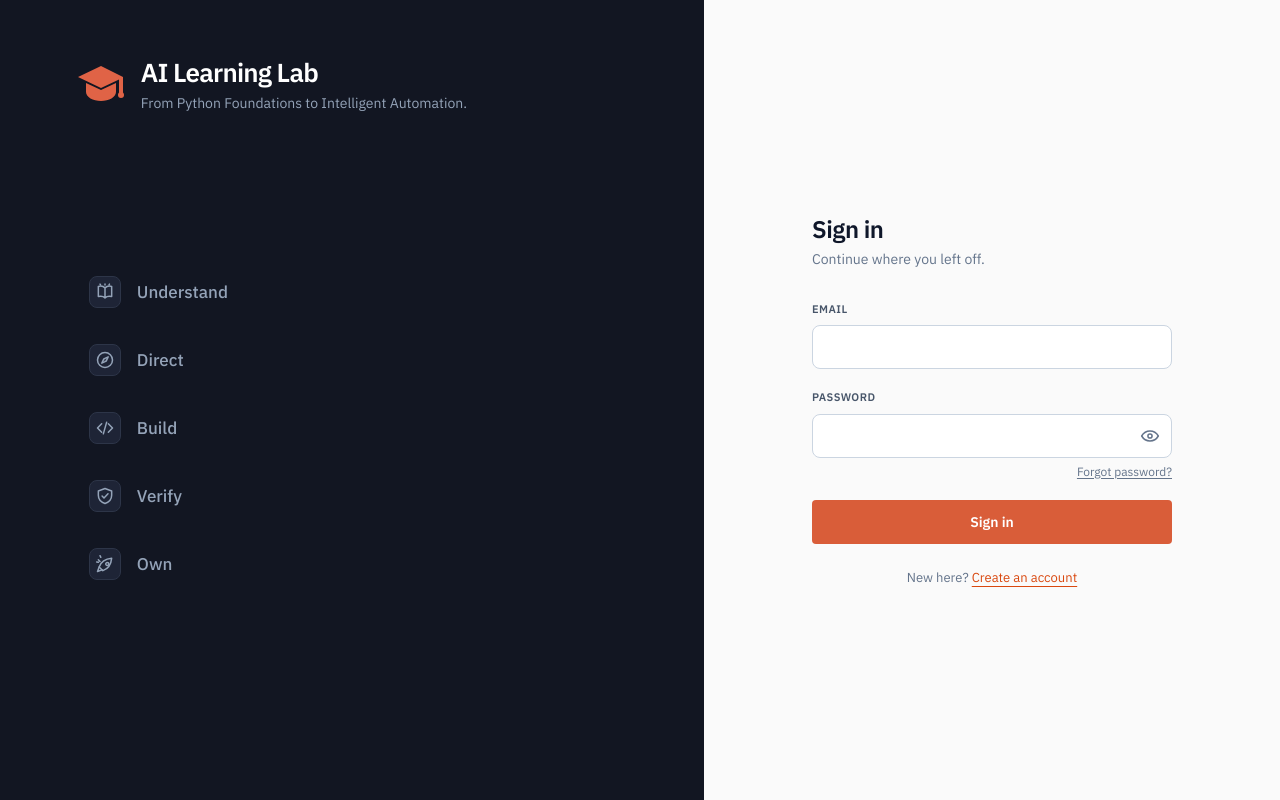
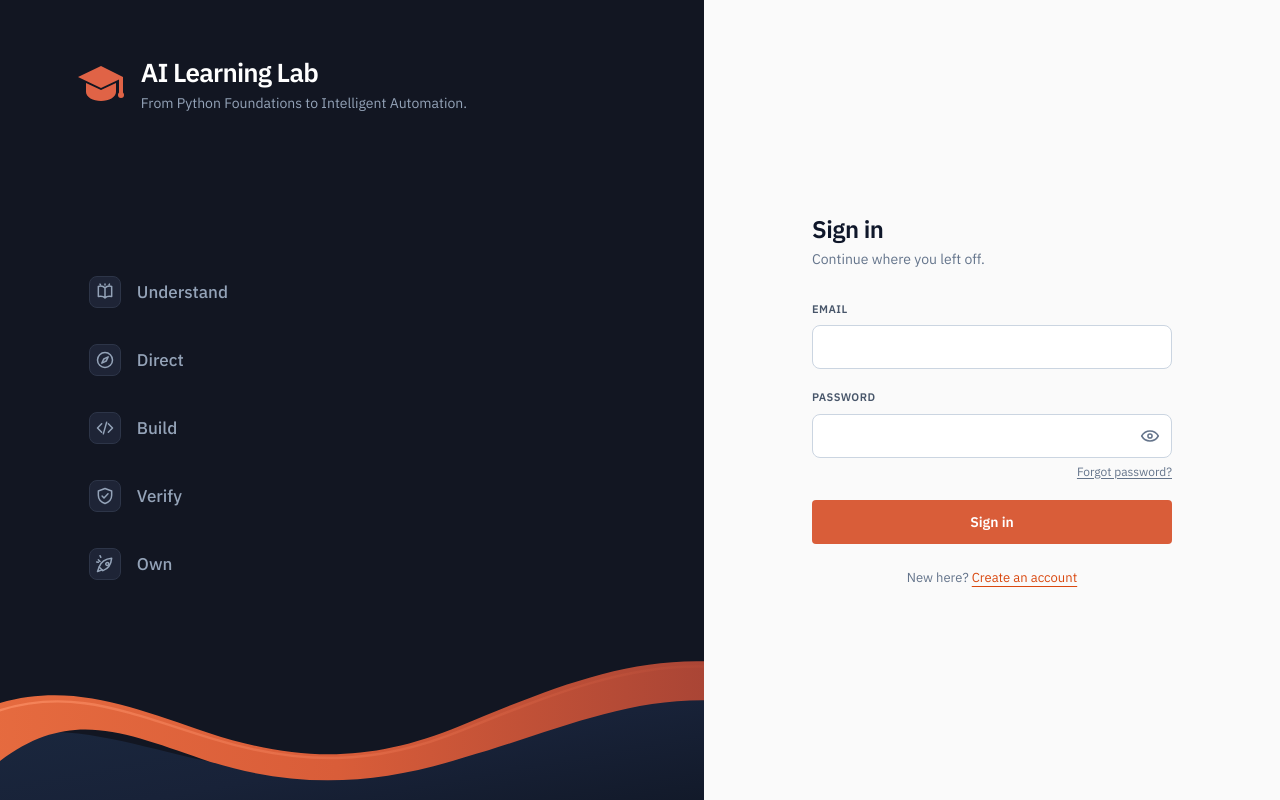
Before and after one commit to realjeffvictor/AI-Learning-Lab, a React (Vite) app in the folder frontend/: page /login in a window 1280 px wide. Built offline with nearby package versions, Linux system fonts and the light colour scheme; no server answers.

Commit message:
adding wave svg

```diff
--- a/frontend/src/features/auth/SignInLayout.tsx
+++ b/frontend/src/features/auth/SignInLayout.tsx
@@ -89,7 +89,45 @@ export function SignInLayout({ title, subtitle, footer, children }: SignInLayout
   return (
     <main className="grid min-h-screen bg-[#FAFAFA] lg:grid-cols-[55fr_45fr]">
       <section className="relative flex min-h-[560px] flex-col overflow-hidden bg-[#121622] px-7 py-10 text-white sm:px-12 sm:py-12 lg:min-h-screen lg:px-[clamp(3rem,6vw,6rem)] lg:py-14">
-        <Link to="/" className="flex w-fit items-center gap-4 rounded-sm text-white no-underline">
+        <svg
+          viewBox="0 0 900 280"
+          preserveAspectRatio="none"
+          className="pointer-events-none absolute inset-x-0 bottom-0 z-0 h-[220px] w-full sm:h-[250px] lg:h-[230px]"
+          aria-hidden="true"
+        >
+          <defs>
+            <linearGradient id="sidebar-wave-navy" x1="0" y1="0" x2="1" y2="1">
+              <stop offset="0" stopColor="#1B2940" />
+              <stop offset="0.55" stopColor="#182238" />
+              <stop offset="1" stopColor="#111827" />
+            </linearGradient>
+            <linearGradient id="sidebar-wave-orange" x1="0" y1="0" x2="1" y2="0">
+              <stop offset="0" stopColor="#E66B3F" />
+              <stop offset="0.48" stopColor="#D95D39" />
+              <stop offset="1" stopColor="#A84435" />
+            </linearGradient>
+            <linearGradient id="sidebar-wave-highlight" x1="0" y1="0" x2="1" y2="0">
+              <stop offset="0" stopColor="#FF956B" stopOpacity="0.65" />
+              <stop offset="0.6" stopColor="#F17A56" stopOpacity="0.32" />
+              <stop offset="1" stopColor="#E06346" stopOpacity="0.08" />
+            </linearGradient>
+          </defs>
+          <path
+            d="M-20 204 C130 174 222 244 372 243 C530 242 640 174 772 145 C828 133 875 134 920 142 L920 300 L-20 300 Z"
+            fill="url(#sidebar-wave-navy)"
+          />
+          <path
+            d="M-20 168 C84 132 164 166 266 198 C380 234 474 235 588 190 C704 144 805 104 920 112 L920 159 C802 153 708 197 594 228 C478 263 374 267 258 230 C150 195 80 164 -20 248 L-20 300 L0 300 L0 238 Z"
+            fill="url(#sidebar-wave-orange)"
+          />
+          <path
+            d="M-10 174 C88 140 164 174 270 205 C383 238 478 239 591 195 C703 152 806 112 910 118"
+            fill="none"
+            stroke="url(#sidebar-wave-highlight)"
+            strokeWidth="3"
+          />
+        </svg>
+        <Link to="/" className="relative z-10 flex w-fit items-center gap-4 rounded-sm text-white no-underline">
           <svg viewBox="0 0 48 40" className="h-10 w-12 shrink-0 text-[#E06346]" fill="currentColor" aria-hidden="true">
             <path d="M24 2 1 13l23 11 18-8.6V29h4V13L24 2Zm-15 17v9c0 5 7 9 15 9s15-4 15-9v-9l-15 7-15-7Z" />
             <circle cx="44" cy="31" r="3" />
@@ -100,7 +138,7 @@ export function SignInLayout({ title, subtitle, footer, children }: SignInLayout
           </span>
         </Link>
 
-        <ul aria-label="The five learning pillars" className="relative my-auto w-full max-w-[340px] space-y-3 py-12 lg:py-0">
+        <ul aria-label="The five learning pillars" className="relative z-10 my-auto w-full max-w-[340px] space-y-3 py-12 lg:py-0">
           {PILLARS.map((pillar) => {
             const active = activePillar === pillar;
             const summaryId = `pillar-summary-${pillar.toLowerCase()}`;
```
